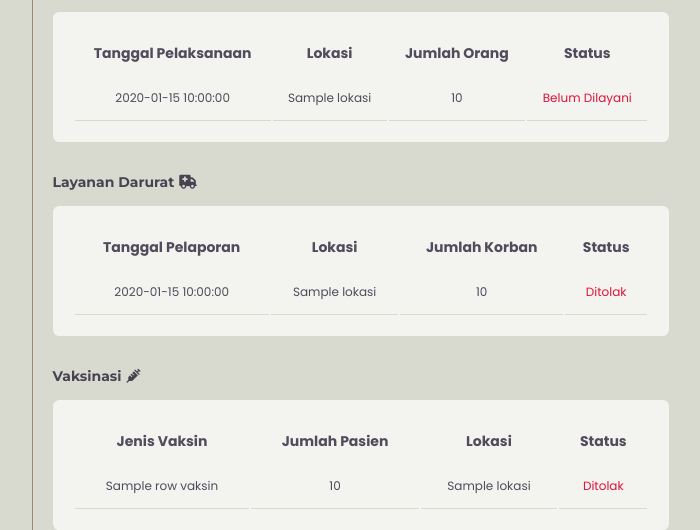
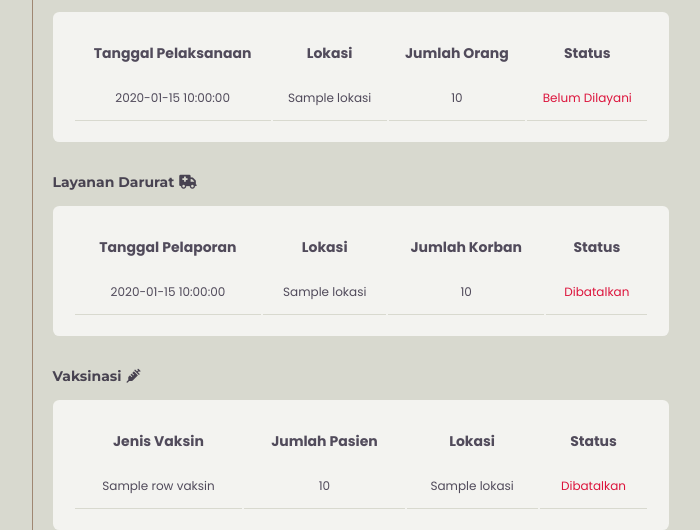
Before and after one commit to AbielB/pearlMedic_PKL, a CodeIgniter 4 app: template app/Views/admin/details_data_perusahaan.php in a window 1280 px wide. Shown: the part 977-1507 px from the top of the page, without its empty margins (217-917 px from the left). Run offline with PHP 8.4 and a stand-in for CodeIgniter, Linux system fonts and the light colour scheme; the template is opened without the code that fills it: most values are stand-ins (such as "Sample title", 1, 10 or a date in 2020); data that the repository does not hold is empty; some libraries are stand-ins or nearby versions.

Commit message:
detail data perusahaan fix

```diff
--- a/app/Views/admin/details_data_perusahaan.php
+++ b/app/Views/admin/details_data_perusahaan.php
@@ -141,19 +141,16 @@
 
 
                     <div class="editdelete_profil">
-                        <a href="/admin/EditDataPerusahaan?id=<?php echo $id ?>" class="btn btn-primary edit"><i
-                                class="fa-solid fa-user-pen"></i>Edit
+                        <a href="/admin/EditDataPerusahaan?id=<?php echo $id ?>" class="btn btn-primary edit"><i class="fa-solid fa-user-pen"></i>Edit
                             Profil</a>
-                        <button type="button" class="btn btn-success <?= $btn ?>"
-                            onclick="openPopup()"><?php echo $buttonText ?></button>
+                        <button type="button" class="btn btn-success <?= $btn ?>" onclick="openPopup()"><?php echo $buttonText ?></button>
                     </div>
                     <div class="popup" id="popup">
                         <?= $icon ?>
                         <h2><?php echo $hText ?></h2>
                         <p><?php echo $pText ?></p>
 
-                        <button type="submit" name="edit" id="edit"
-                            onclick="changeStatusAkun(<?php echo $id ?>,<?php echo $status ?>)">Ya</button>
+                        <button type="submit" name="edit" id="edit" onclick="changeStatusAkun(<?php echo $id ?>,<?php echo $status ?>)">Ya</button>
                         <button type="submit" onclick="closePopup()">Batalkan</button>
                     </div>
                     <style>
@@ -192,7 +189,7 @@
                                     $namaStatus = "Sudah Dilayani";
                                     $class = "green";
                                 } else if ($status == 4) {
-                                    $namaStatus = "Ditolak";
+                                    $namaStatus = "Dibatalkan";
                                     $class = "red";
                                 } else {
                                     $namaStatus = "Belum Dipesan";
@@ -235,7 +232,7 @@
                                     $status = "Sudah Dilayani";
                                 } else {
                                     $color = "red";
-                                    $status = "Ditolak";
+                                    $status = "Dibatalkan";
                                 } ?>
 
                                 <tr>
@@ -274,7 +271,7 @@
                                     $status = "Sudah Dilayani";
                                 } else {
                                     $color = "red";
-                                    $status = "Ditolak";
+                                    $status = "Dibatalkan";
                                 } ?>
                                 <tr>
                                     <td><?= $darurat->tanggal_pelaporan ?></td>
@@ -312,7 +309,7 @@
                                     $status = "Sudah Dilayani";
                                 } else {
                                     $color = "red";
-                                    $status = "Ditolak";
+                                    $status = "Dibatalkan";
                                 }
 
                                 echo '<tr>
```
Lines whose indentation alone changed are shown as unchanged.
